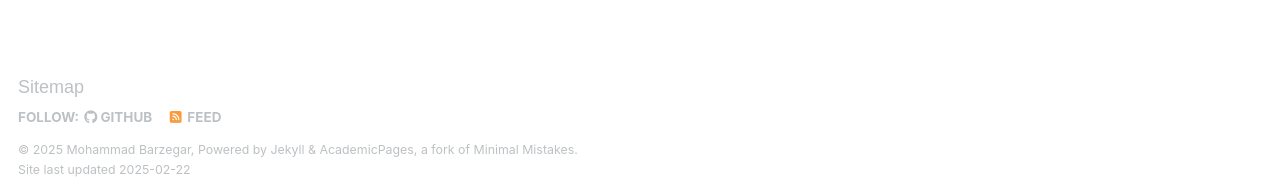
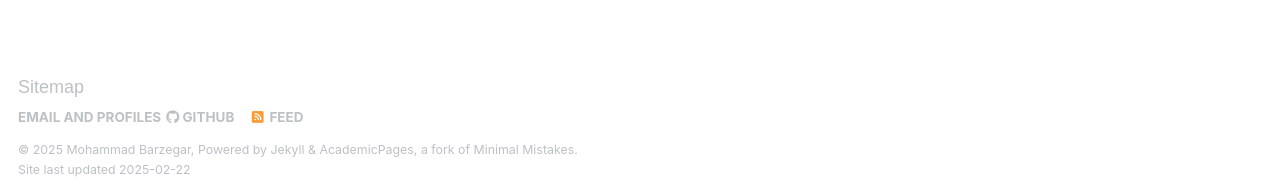
Before and after one commit to mbrz97/mbrz97.github.io, a Jekyll site: the page built from _pages/about.html, in a window 1280 px wide. Shown: the part 706-901 px from the top of the page. Built offline with Jekyll 4.4.1, drawn with Linux system fonts in a browser that asks for light colours; some web fonts are replaced.

Commit message:
Update ui-text.yml

```diff
--- a/_data/ui-text.yml
+++ b/_data/ui-text.yml
@@ -21,7 +21,7 @@ en: &DEFAULT_EN
   comments_title             : "Comments"
   more_label                 : "Learn More"
   related_label              : "You May Also Enjoy"
-  follow_label               : "Follow:"
+  follow_label               : "Email and Profiles"
   feed_label                 : "Feed"
   powered_by                 : "Powered by"
   website_label              : "Website"
```
